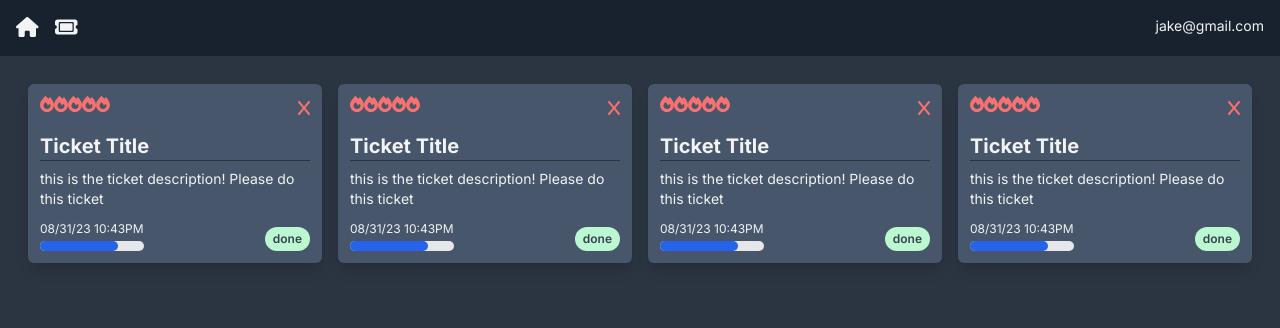
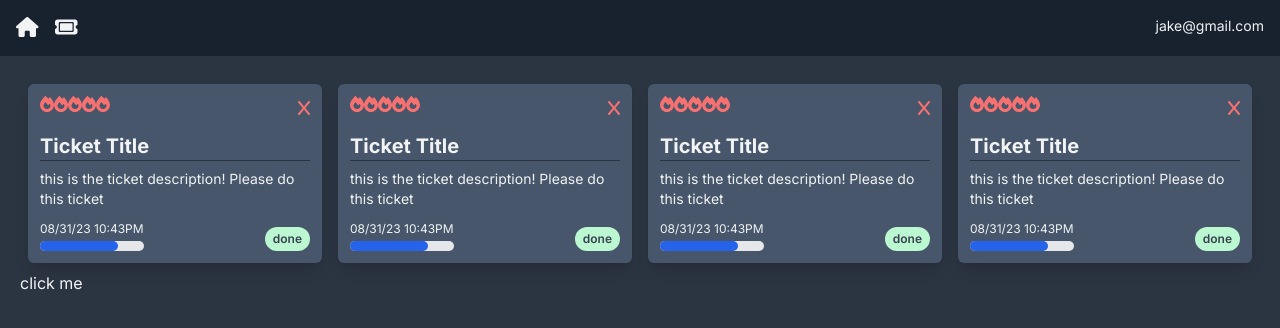
Before and after one commit to develad/TicketApp, a Next.js app: page / in a window 1280 px wide. Shown: the top 328 px of the page. Built offline with nearby package versions, Linux system fonts and the light colour scheme.

Commit message:
Initial commit to branch

```diff
--- a/app/page.jsx
+++ b/app/page.jsx
@@ -1,6 +1,35 @@
+'use client';
 import TicketCard from '@/components/TicketCard';
 
 const Dashboard = () => {
+  const handleClick = async () => {
+    const res = await fetch('/api/hello', {
+      method: 'POST',
+      body: JSON.stringify({
+        item: 'book',
+        id: 3422332,
+      }),
+      // headers: {
+      //   'Content-Type': 'application/json',
+      // },
+    });
+    const msg = await res.json();
+    const titles = msg.map((item) => `${item.title}\n\n`);
+    console.log(...titles);
+  };
+
+  // const handleClick = async () => {
+  //   const res = await fetch('/api/getInfo', {
+  //     method: 'POST',
+  //     body: JSON.stringify({
+  //       item: 'book',
+  //       id: 3422332,
+  //     }),
+  //     headers: {
+  //       'Content-Type': 'application/json',
+  //     },
+  //   });
+  // };
   return (
     <div className="p-5 ">
       <div className="lg:grid grid-cols-2 xl:grid-cols-4">
@@ -9,6 +38,7 @@ const Dashboard = () => {
         <TicketCard />
         <TicketCard />
       </div>
+      <button onClick={handleClick}>click me</button>
     </div>
   );
 };
--- a/package.json
+++ b/package.json
@@ -14,6 +14,9 @@
     "autoprefixer": "10.4.16",
     "eslint": "8.53.0",
     "eslint-config-next": "14.0.1",
+    "firebase": "^10.5.2",
+    "mongodb": "^6.2.0",
+    "mongoose": "^8.0.0",
     "next": "14.0.1",
     "postcss": "8.4.31",
     "react": "18.2.0",
```
Also changed, not shown: 1 other file (tests, documents, lock files or other folders).
